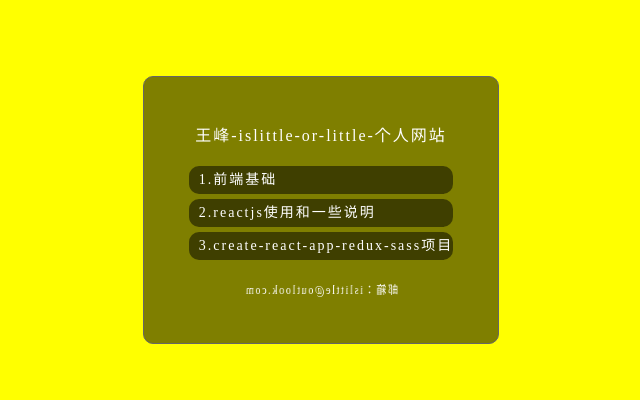
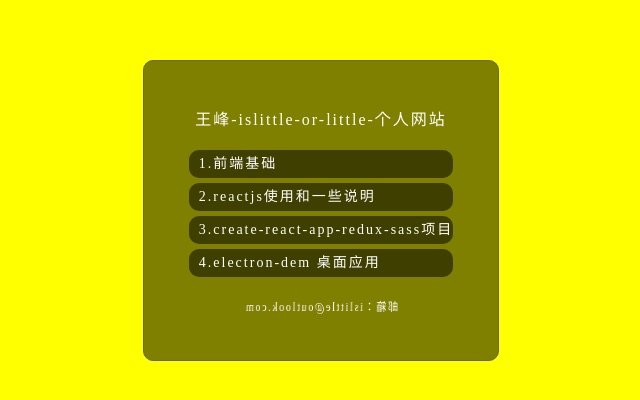
Before and after one commit to islittle/islittle.github.io, a plain HTML site: page index.html in a window 1280 px wide. Shown: the part 190-590 px from the top of the page, without its empty margins (319-959 px from the left). Drawn offline with Linux system fonts and the light colour scheme.

Commit message:
Update index.html

```diff
--- a/index.html
+++ b/index.html
@@ -154,6 +154,7 @@ window.onresize = function() {
         <a href='https://github.com/islittle/Web-Developer'>1.前端基础</a>
         <a href='https://github.com/islittle/reactjs'>2.reactjs使用和一些说明</a>
         <a href='https://github.com/islittle/create-react-app-redux-sass'>3.create-react-app-redux-sass项目</a>
+	<a href='https://github.com/islittle/electron-dem'>4.electron-dem 桌面应用</a>
         <dd>邮箱：islittle@outlook.com</dd>
     </dl>
 </body>
```
